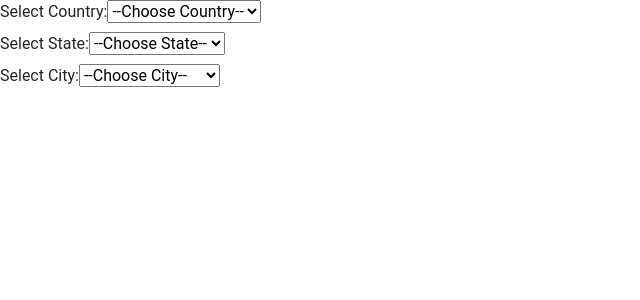
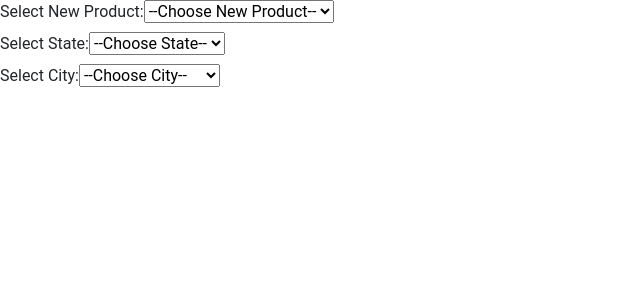
Before and after one commit to Artistic-cat/Temp, a React (Create React App) app: page /dropdown in a window 1280 px wide. Shown: the top 300 px of the page, without its empty margins (0-640 px from the left). Built offline with nearby package versions, Linux system fonts and the light colour scheme.

Commit message:
dropdown update
Signed-off-by: Mohammed Rifas S <rifas2475@outlook.com>

```diff
--- a/src/Components/CascadingDropdown/CascadingDropdown.js
+++ b/src/Components/CascadingDropdown/CascadingDropdown.js
@@ -4,7 +4,7 @@ class CascadingDropdown extends React.Component {
     constructor(props) {
         super(props);
         this.state = {
-            fieldArray: ["Country", "State", "City"],
+            fieldArray: ["New Product", "State", "City"],
             dataArray: [[["India", "USA"]],
                 [["Bangalore", "Chennai"], ["Texas", "WDC"]],
                 [["Bangalore Urban", "Mysore"], ["Chennai Central", "Coimbatore"]]]
@@ -16,7 +16,7 @@ class CascadingDropdown extends React.Component {
 
             <div>
                 <label>Select {item}: </label>
-                <select placeholder={item} value={this.state.e} onChange={(event) => {
+                <select key={e} placeholder={item} value={this.state.e} onChange={(event) => {
                     this.setState({e: event.target.value})
                 }
                 }>
```
